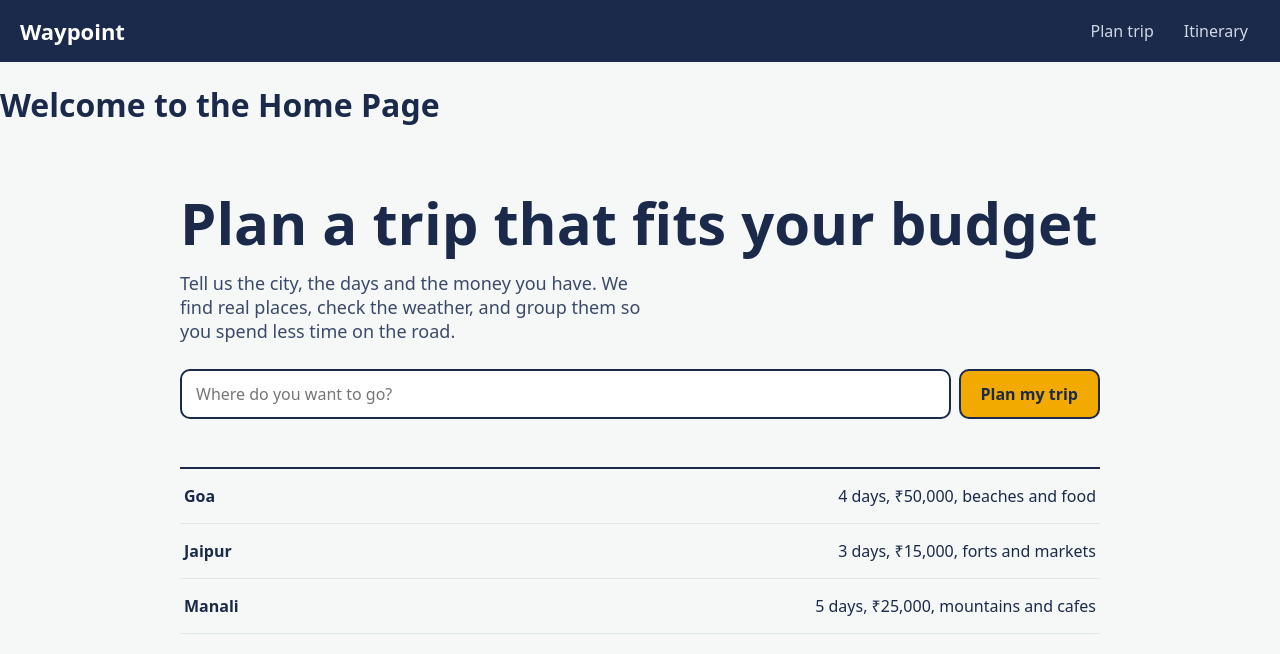
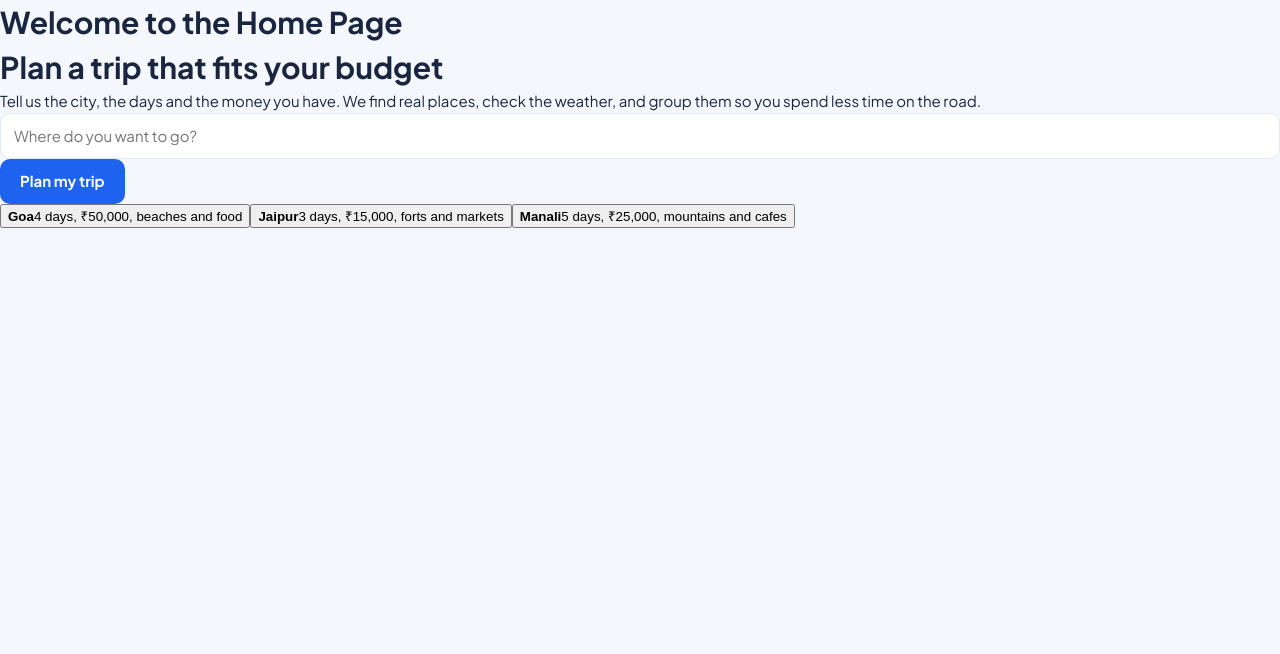
Before and after one commit to Kiran08-in/AI-trip-planner-fe, a React (Vite) app: page / in a window 1280 px wide. Shown: the top 654 px of the page. Built offline with nearby package versions, Linux system fonts and the light colour scheme.

Commit message:
add sidebar layout

```diff
--- a/index.html
+++ b/index.html
@@ -1,13 +1,20 @@
 <!doctype html>
 <html lang="en">
+
 <head>
   <meta charset="UTF-8" />
   <link rel="icon" type="image/svg+xml" href="/favicon.svg" />
+  <link rel="preconnect" href="https://fonts.googleapis.com">
+  <link rel="preconnect" href="https://fonts.gstatic.com" crossorigin>
+  <link href="https://fonts.googleapis.com/css2?family=Plus+Jakarta+Sans:wght@400;500;600;700;800&display=swap"
+    rel="stylesheet">
   <meta name="viewport" content="width=device-width, initial-scale=1.0" />
   <title>ai-trip-planner-fe</title>
 </head>
+
 <body>
   <div id="root"></div>
   <script type="module" src="/src/main.jsx"></script>
 </body>
+
 </html>
--- a/src/App.jsx
+++ b/src/App.jsx
@@ -1,22 +1,21 @@
-
-import { Routes, Route } from 'react-router-dom'
-import Home from './pages/Home'
-import Plan from './pages/Plan'
-import Itinerary from './pages/Itinerary'
-import Navbar from './components/Navbar'
-
+import { Routes, Route } from "react-router-dom";
+import Home from "./pages/Home";
+import Plan from "./pages/Plan";
+import Itinerary from "./pages/Itinerary";
+import AppLayout from "./components/AppLayout";
 
 function App() {
   return (
     <>
-      <Navbar />
       <Routes>
-      <Route path="/" element={<Home />} />
-      <Route path="/plan" element={<Plan />} />
-      <Route path="/itinerary" element={<Itinerary />} />
-    </Routes>
+        <Route path="/" element={<Home />} />
+        <Route element={<AppLayout />}>
+          <Route path="/plan" element={<Plan />} />
+          <Route path="/itinerary" element={<Itinerary />} />
+        </Route>
+      </Routes>
     </>
-  )
+  );
 }
 
-export default App
+export default App;
--- /dev/null
+++ b/src/components/AppLayout.jsx
@@ -0,0 +1,16 @@
+import { Outlet } from "react-router-dom";
+import Sidebar from "./Sidebar";
+
+function AppLayout() {
+  return (
+    <>
+      <div className="shell">
+        <Sidebar />
+        <main className="main">
+          <Outlet />
+        </main>
+      </div>
+    </>
+  );
+}
+export default AppLayout;
--- a/src/components/Navbar.jsx
+++ b/src/components/Navbar.jsx
@@ -6,7 +6,7 @@ function Navbar() {
     <>
       <header className="nav">
         <Link to="/" className="nav-brand">
-          Waypoint
+          TripBanao
         </Link>
         <nav className="nav-links">
           <NavLink to="/plan">Plan trip</NavLink>
--- /dev/null
+++ b/src/components/Sidebar.jsx
@@ -0,0 +1,17 @@
+import { NavLink } from "react-router-dom";
+
+function Sidebar() {
+  return (
+    <>
+      <aside className="side">
+        <div className="side-brand">TripBanao</div>
+        <NavLink to="/" end>
+          Home
+        </NavLink>
+        <NavLink to="/plan">Create trip</NavLink>
+        <NavLink to="/itinerary">Itinerary</NavLink>
+      </aside>
+    </>
+  );
+}
+export default Sidebar;
--- a/src/index.css
+++ b/src/index.css
@@ -3,61 +3,99 @@
 }
 
 :root {
-  --ink: #1b2a4a;
-  --sun: #f2a900;
-  --lagoon: #1fa6a0;
-  --salt: #f5f8f7;
+  --navy: #0f1c3a;
+  --navy-2: #1a2b57;
+  --blue: #1d63f0;
+  --blue-dark: #1752c8;
+  --blue-soft: #e8f0ff;
+  --bg: #f4f7fb;
+  --card: #ffffff;
+  --border: #e3e9f3;
+  --text: #1a2540;
+  --muted: #5d6b86;
+  --green: #1fa971;
+  --green-soft: #e3f6ee;
+  --red: #d64545;
+  --red-soft: #fdeaea;
+  --amber-soft: #fff4d9;
 }
 
 body {
   margin: 0;
-  font-family: system-ui, sans-serif;
-  background: var(--salt);
-  color: var(--ink);
+  font-family: 'Plus Jakarta Sans', system-ui, sans-serif;
+  font-size: 15px;
+  line-height: 1.5;
+  background: var(--bg);
+  color: var(--text);
 }
 
-/* Navbar */
-.nav {
-  display: flex;
-  align-items: center;
-  justify-content: space-between;
-  padding: 12px 20px;
-  background: var(--ink);
+h1, h2, h3, p {
+  margin: 0;
 }
 
-.nav-brand {
-  color: #fff;
+h2 {
+  font-size: 26px;
   font-weight: 800;
-  font-size: 22px;
-  text-decoration: none;
+  letter-spacing: -0.02em;
+  line-height: 1.15;
 }
 
-.nav-links {
-  display: flex;
-  gap: 6px;
-}
-
-.nav-links a {
-  color: #cfd8e6;
-  text-decoration: none;
-  padding: 8px 12px;
-  border-radius: 999px;
-}
-
-.nav-links a.active {
-  background: var(--sun);
-  color: var(--ink);
+h3 {
+  font-size: 17px;
   font-weight: 700;
 }
 
-/* Home page */
-.page { max-width: 960px; margin: 0 auto; padding: 32px 20px 60px; }
-.hero-title { font-size: clamp(34px, 6vw, 58px); line-height: 1.08; margin: 12px 0 0; }
-.hero-text { max-width: 46ch; font-size: 18px; margin-top: 16px; color: #3b4a68; }
-.search { display: flex; gap: 8px; margin-top: 26px; flex-wrap: wrap; }
-.input { flex: 1; min-width: 200px; padding: 12px 14px; border: 2px solid var(--ink); border-radius: 10px; font: inherit; color: var(--ink); background: #fff; }
-.btn { background: var(--sun); color: var(--ink); border: 2px solid var(--ink); padding: 12px 20px; border-radius: 10px; font: inherit; font-weight: 700; cursor: pointer; }
-.btn:hover { background: #ffc02e; }
-.examples { margin-top: 48px; border-top: 2px solid var(--ink); }
-.example { display: flex; justify-content: space-between; gap: 12px; width: 100%; text-align: left; background: none; border: 0; border-bottom: 1px solid #dce7e6; padding: 16px 4px; font: inherit; color: var(--ink); cursor: pointer; }
-.example:hover { background: #fff; }
+.muted { color: var(--muted); }
+.small { font-size: 13px; }
+
+.card {
+  background: var(--card);
+  border: 1px solid var(--border);
+  border-radius: 14px;
+  padding: 18px;
+}
+
+.btn {
+  background: var(--blue);
+  color: #fff;
+  border: 0;
+  border-radius: 10px;
+  padding: 11px 20px;
+  font: inherit;
+  font-weight: 700;
+  cursor: pointer;
+}
+.btn:hover { background: var(--blue-dark); }
+.btn:disabled { opacity: 0.55; cursor: not-allowed; }
+
+.btn-ghost {
+  background: #fff;
+  color: var(--blue);
+  border: 1px solid var(--blue);
+}
+.btn-ghost:hover { background: var(--blue-soft); }
+
+.label {
+  display: block;
+  font-weight: 700;
+  font-size: 14px;
+  margin-bottom: 6px;
+}
+
+.input {
+  width: 100%;
+  padding: 11px 13px;
+  border: 1px solid var(--border);
+  border-radius: 10px;
+  background: #fff;
+  font: inherit;
+  color: var(--text);
+}
+
+.hint { color: var(--muted); font-size: 13px; margin-top: 4px; }
+.error-text { color: var(--red); font-size: 13px; margin-top: 4px; }
+
+button:focus-visible, .input:focus-visible, a:focus-visible {
+  outline: 3px solid var(--blue);
+  outline-offset: 2px;
+}
```
Lines whose indentation alone changed are shown as unchanged.
